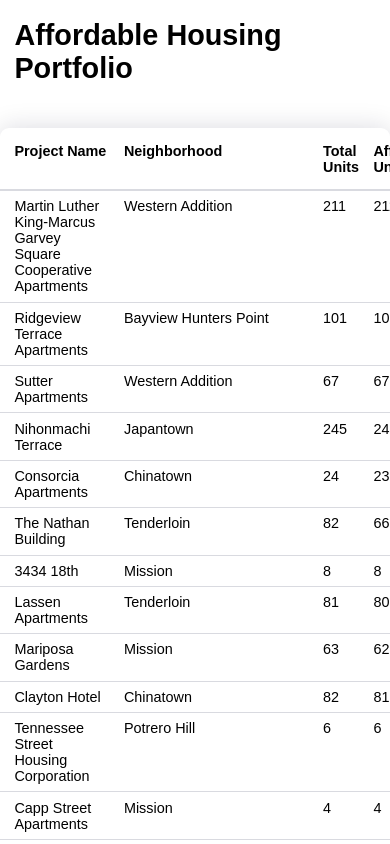
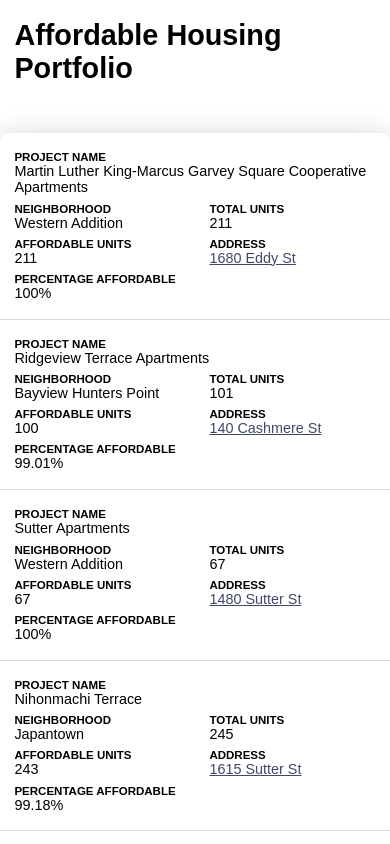
Before and after one commit to rosemarydotworld/affordable-housing-data, a Next.js app: page / in a window 390 px wide. Shown: the top 844 px of the page. Built offline with nearby package versions, Linux system fonts and the light colour scheme; a web font is replaced by a local one.

Commit message:
Linearize table at mobile sizes; aria-ize

```diff
--- a/components/table-row.js
+++ b/components/table-row.js
@@ -12,21 +12,32 @@ const getFieldValue = (row, field) => {
     }
 }
 
-const TableRow = ({ keyStub, row }) => {
-    return (
-        <tr className="table-row">
-            {map(COMPUTED_FIELDS, field => (
-                <td
-                    className={`table-cell table-cell-${kebabCase(
-                        field.key
-                    )}`}
-                    key={`${keyStub}-${field.key}`}
-                >
-                    {getFieldValue(row, field)}
+const TableRow = ({ keyStub, row }) => (
+    <tr role="row" className="table-row">
+        {map(COMPUTED_FIELDS, field => {
+            const cellClass = `table-cell table-cell-${kebabCase(field.key)}`
+            const cellKey = `${keyStub}-${field.key}`
+            const cellLabelId = `${cellKey}-label`
+
+            return (
+                <td role="cell" className={cellClass} key={cellKey}>
+                    <span
+                        aria-hidden
+                        id={cellLabelId}
+                        className="table-cell-label"
+                    >
+                        {field.name}
+                    </span>
+                    <span
+                        aria-labelledby={cellLabelId}
+                        className="table-cell-value"
+                    >
+                        {getFieldValue(row, field)}
+                    </span>
                 </td>
-            ))}
-        </tr>
-    )
-}
+            )
+        })}
+    </tr>
+)
 
 export default TableRow
--- a/components/table.js
+++ b/components/table.js
@@ -8,15 +8,21 @@ import TableRow from './table-row'
 
 const Table = ({ rows }) => (
     <div className="table-wrapper">
-        <table className="table">
-            <thead className="table-header">
-                <tr className="table-row">
+        <table role="table" className="table">
+            <thead role="rowgroup" className="table-header">
+                <tr role="row" className="table-row">
                     {map(COMPUTED_FIELDS, field => (
-                        <th className="table-cell" key={`rowhead-${field.key}`}>{field.name}</th>
+                        <th
+                            role="columnheader"
+                            className="table-cell"
+                            key={`rowhead-${field.key}`}
+                        >
+                            {field.name}
+                        </th>
                     ))}
                 </tr>
             </thead>
-            <tbody className="table-body">
+            <tbody role="rowgroup" className="table-body">
                 {map(rows, row => (
                     <TableRow
                         key={`row-${row.project_id}`}
--- a/styles.css
+++ b/styles.css
@@ -6,6 +6,10 @@ html {
     html {
         font-family: 'Inter var', sans-serif;
     }
+}
+
+* {
+    box-sizing: border-box;
 }
 
 body {
@@ -19,13 +23,13 @@ a {
 }
 
 .page-header {
-    padding: 0 1em;
+    padding: 0 1em 2em;
 }
 
 .table-wrapper {
     border-radius: 9px;
     box-shadow: 0 0 27px rgba(0, 10, 50, 0.15);
-    margin: 3em 0;
+    margin: 0 0 3em;
     overflow: scroll;
 }
 
@@ -33,6 +37,37 @@ a {
     border-collapse: collapse;
 }
 
+@media (max-width: 650px) {
+    .table-header {
+        display: none;
+    }
+
+    .table-row {
+        border-bottom: 1px solid rgba(0, 10, 50, 0.15);
+        display: flex;
+        flex-direction: row;
+        flex-wrap: wrap;
+        padding: 1em 0;
+    }
+
+    .table-cell {
+        padding: 0.25em 1em;
+        min-width: 50%;
+    }
+
+    .table-cell-project-name {
+        width: 100%;
+    }
+
+    .table-cell-label {
+        display: block;
+        font-size: 0.8em;
+        font-weight: bold;
+        text-transform: uppercase;
+    }
+}
+
+@media (min-width: 651px) {
     .table-cell {
         padding: 0.5em;
         text-align: left;
@@ -51,3 +86,8 @@ a {
         padding-top: 1em;
         padding-bottom: 1em;
     }
+
+    .table-cell-label {
+        display: none;
+    }
+}
--- a/utilities/fields.js
+++ b/utilities/fields.js
@@ -2,7 +2,7 @@ import React from 'react'
 import { round } from 'lodash'
 
 const getAddressUrl = query => {
-    return `https://www.google.com/maps/search/?api=1&query=${query} San Francisco`
+    return `https://www.google.com/maps/search/?api=1&query=${query}, San Francisco`
 }
 
 const addressIsConfidential = street_name =>
```
Lines whose indentation alone changed are shown as unchanged.
